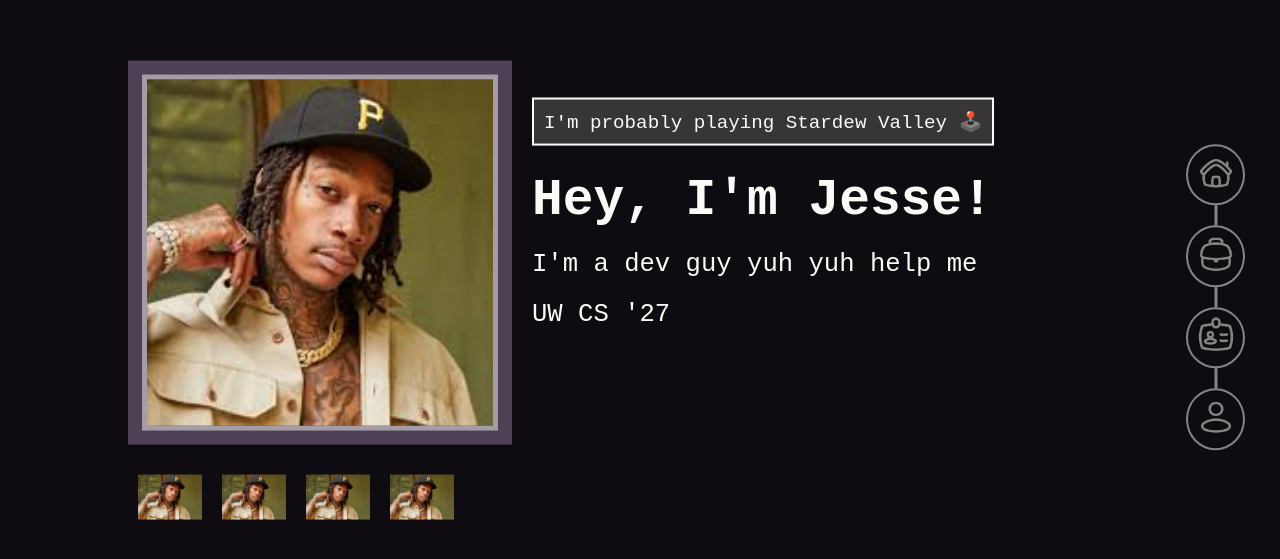
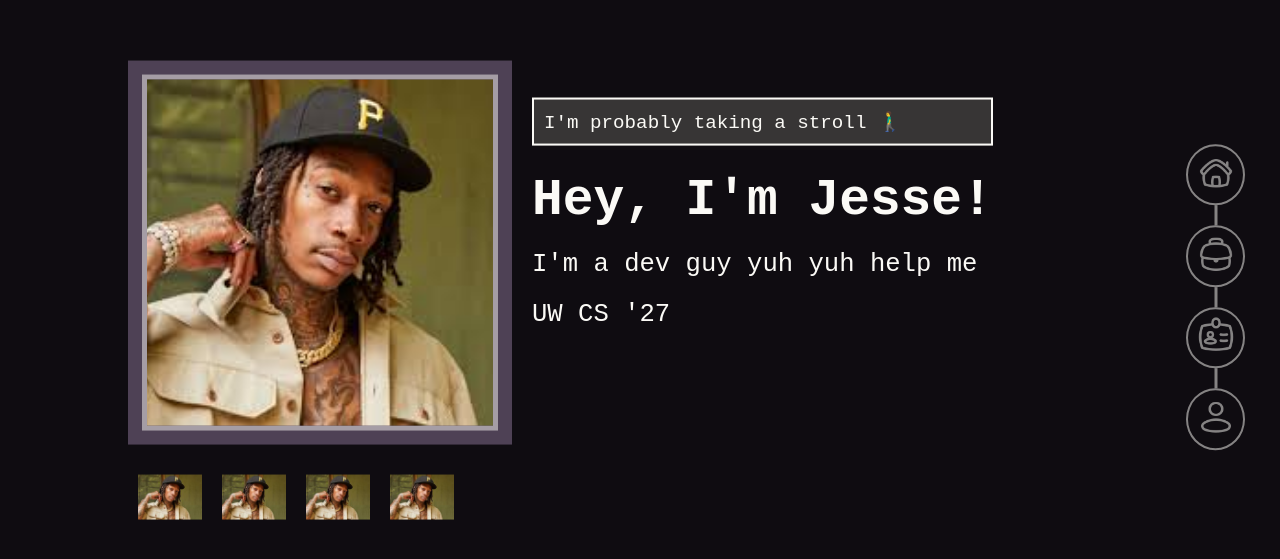
Before and after one commit to jeessh/personal-website-v3, a React (Create React App) app: page / in a window 1280 px wide. Shown: the part 103-662 px from the top of the page. Built offline with nearby package versions, Linux system fonts and the light colour scheme.

Commit message:
Added status page

```diff
--- a/src/components/RandomActivity/RandomActivity.js
+++ b/src/components/RandomActivity/RandomActivity.js
@@ -15,36 +15,48 @@ const RandomActivity = () => {
     "testing new tools 🛠️",
     "learning Docker 🐳",
     "learning Javascript 📜",
-    "learning React ⚛️",
     "updating my resume 📄",
     "exploring the city 🌆",
     "doing backflips 🤸‍♂️",];
 
     let rand = Math.floor(Math.random() * activity.length);
+    let used = [];
     const [randActivity, setRandActivity] = useState(activity[rand]);
     const [activityShow, setactivityShow] = useState(true);
 
+
     const handleClick = () => {
-        document.getElementById("activity").classList.add("activityHide");
+            document.getElementById("activity").classList.add("activityHide");
+            document.getElementById("blocker").classList.add("activityBlock");
+
         setTimeout(() => {
             let rand = randActivity;
-            while(randActivity == rand){
+            while(randActivity === rand && !used.includes(rand)){
                 rand = Math.floor(Math.random() * activity.length);
+                used.push(rand);
+            }
+            if (used.length === activity.length){
+                console.log(used.length);
+                used = [];
             }
             setRandActivity(activity[rand]);
-            console.log(activityShow)
-        }, 1000);
+        }, 500);
         setTimeout(() => {
             document.getElementById("activity").classList.remove("activityHide");
-        }, 2000);
-    }
+        }, 700);
+        setTimeout(() => {
+            document.getElementById("blocker").classList.remove("activityBlock");
+        }, 1000);
+        }
+
   return (
-    <>
-            <div id="activity" className='activity' onClick={handleClick}>
+        <div>
+        <div id="blocker"/>
+            <div id="activity" className='activity'
+            onClick={handleClick} >
                 I'm probably {randActivity}
             </div>
-    </>
+        </div>
   )
 }
-
 export default RandomActivity
--- a/src/components/RandomActivity/index.css
+++ b/src/components/RandomActivity/index.css
@@ -12,20 +12,28 @@
 
 .activity::before {
     position: absolute;
-    background-color: aqua;
+    background-color: rgb(55, 53, 53);
     content: '';
     width: 0;
     height: 100%;
     opacity: 1;
     right: 0;
     top: 0;
-    z-index: 100;
+    z-index: 1;
     transition: 0.5s ease-in-out;
 }
 
 
 .activityHide::before {
-    width: 100%;
+    width: 66%;
     height: 100%;
     opacity: 1;
 }
+
+.activityBlock {
+    position:absolute;
+    content: '';
+    width: 40%;
+    height: 50%;
+    z-index: 5;
+}
```
